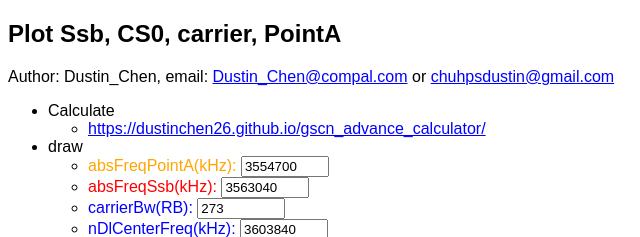
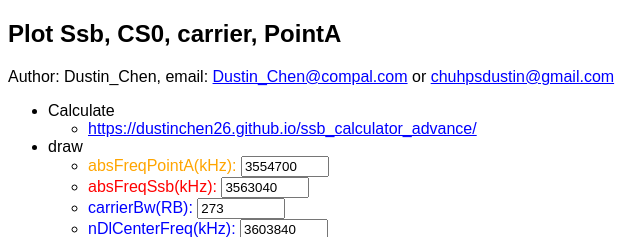
Before and after one commit to dustinchen26/gscn_draw, a plain HTML site: page index.html in a window 1280 px wide. Shown: the top 237 px of the page, 0-640 px from the left. Drawn offline with Linux system fonts and the light colour scheme.

Commit message:
update https://dustinchen26.github.io/ssb_calculator_advance/

```diff
--- a/index.html
+++ b/index.html
@@ -68,8 +68,8 @@
                 <ul>
                     <li>
                         <p style="margin-top: 0; margin-bottom: 0"><a
-                                href="https://dustinchen26.github.io/gscn_advance_calculator/" target="_blank"
-                                class="blue-link">https://dustinchen26.github.io/gscn_advance_calculator/</a></p>
+                                href="https://dustinchen26.github.io/ssb_calculator_advance/" target="_blank"
+                                class="blue-link">https://dustinchen26.github.io/ssb_calculator_advance/</a></p>
                     </li>
                 </ul>
             </li>
```
